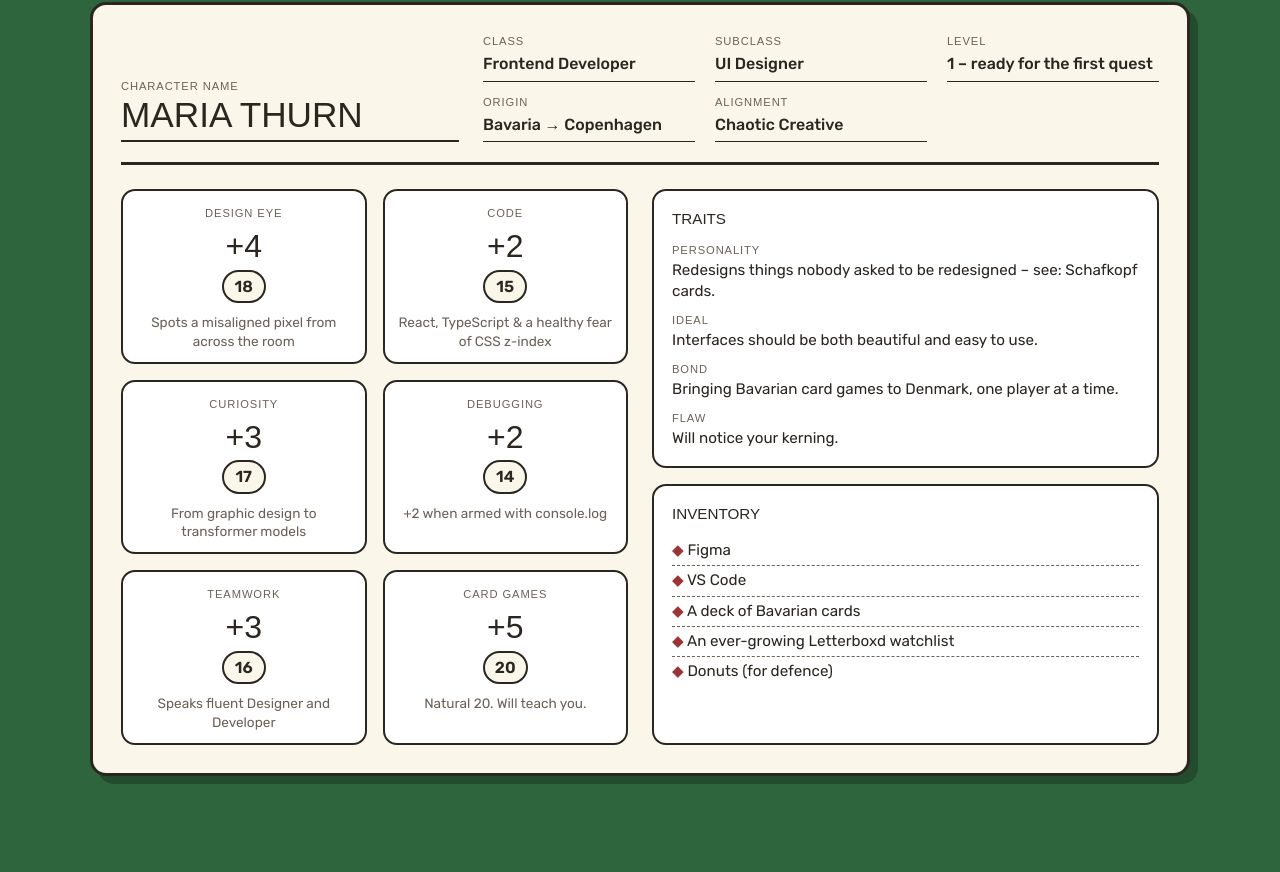
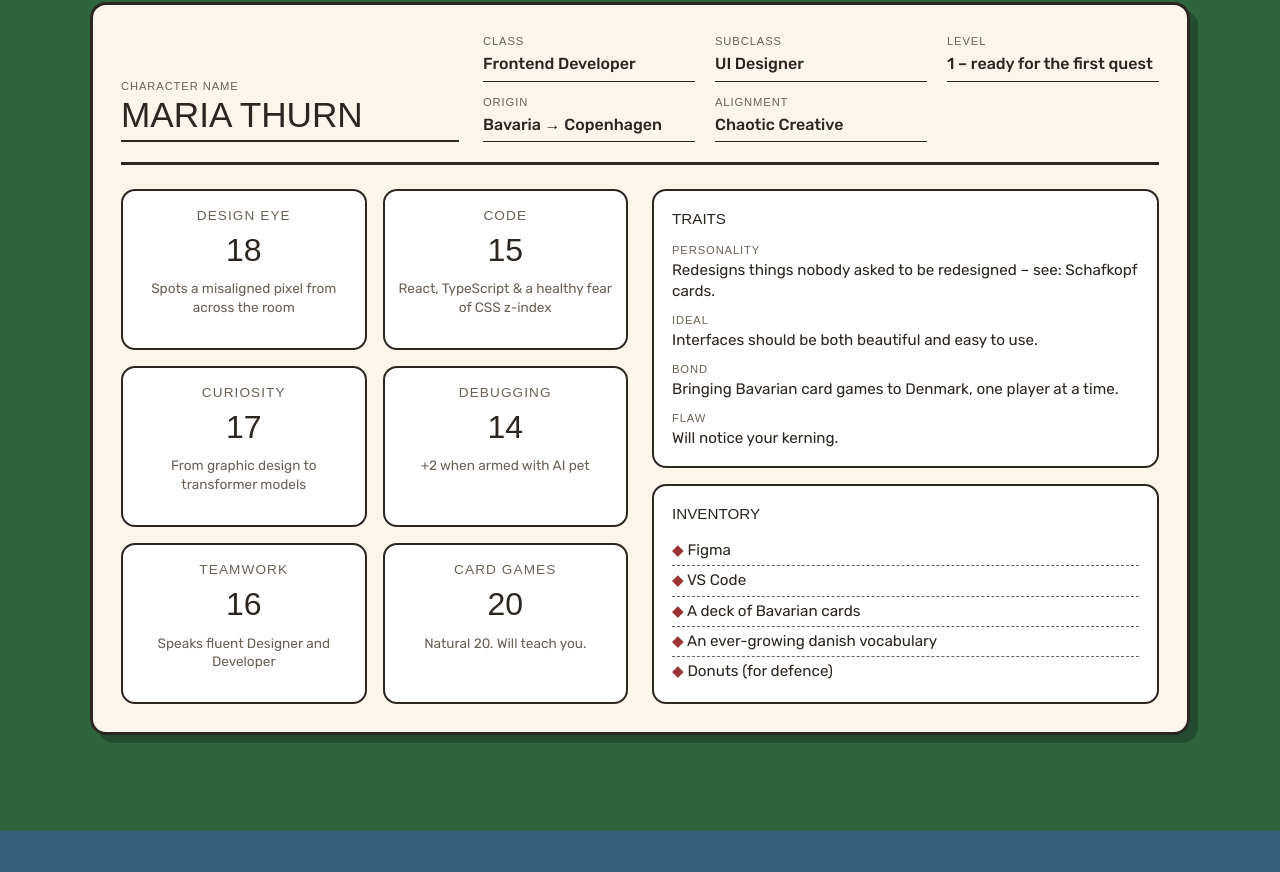
Before and after one commit to mariathurn/portfolio-website, a React (Vite) app: page / in a window 1280 px wide. Shown: the part 573-1445 px from the top of the page. Built offline with nearby package versions, Linux system fonts and the light colour scheme; a web font is replaced by a local one.

Commit message:
Show only ability scores in the character sheet, enlarge ability names
Co-Authored-By: Claude Opus 5.5 <noreply@anthropic.com>

```diff
--- a/src/components/CharacterSheet.tsx
+++ b/src/components/CharacterSheet.tsx
@@ -13,7 +13,7 @@ const abilities = [
     { name: 'Design Eye', score: 18, note: 'Spots a misaligned pixel from across the room' },
     { name: 'Code', score: 15, note: 'React, TypeScript & a healthy fear of CSS z-index' },
     { name: 'Curiosity', score: 17, note: 'From graphic design to transformer models' },
-    { name: 'Debugging', score: 14, note: '+2 when armed with console.log' },
+    { name: 'Debugging', score: 14, note: '+2 when armed with AI pet' },
     { name: 'Teamwork', score: 16, note: 'Speaks fluent Designer and Developer' },
     { name: 'Card Games', score: 20, note: 'Natural 20. Will teach you.' },
 ];
@@ -25,13 +25,7 @@ const traits = [
     { label: 'Flaw', text: 'Will notice your kerning.' },
 ];
 
-const inventory = ['Figma', 'VS Code', 'A deck of Bavarian cards', 'An ever-growing Letterboxd watchlist', 'Donuts (for defence)'];
-
-// D&D ability modifier: (score - 10) / 2, rounded down
-const modifier = (score: number) => {
-    const mod = Math.floor((score - 10) / 2);
-    return mod >= 0 ? `+${mod}` : `${mod}`;
-};
+const inventory = ['Figma', 'VS Code', 'A deck of Bavarian cards', 'An ever-growing danish vocabulary', 'Donuts (for defence)'];
 
 function CharacterSheet() {
     return (
@@ -55,8 +49,7 @@ function CharacterSheet() {
                 <div className="sheet-abilities" role="group" aria-label="Ability scores">
                     {abilities.map((ability) => (
                         <div key={ability.name} className="ability">
-                            <span className="sheet-label">{ability.name}</span>
-                            <span className="ability-modifier">{modifier(ability.score)}</span>
+                            <span className="sheet-label ability-name">{ability.name}</span>
                             <span className="ability-score">{ability.score}</span>
                             <p className="ability-note">{ability.note}</p>
                         </div>
--- a/src/styles/CharacterSheet.css
+++ b/src/styles/CharacterSheet.css
@@ -95,21 +95,15 @@
     transform: rotate(-1.5deg) scale(1.03);
 }
 
-.ability-modifier {
+.ability-name {
+    font-size: 0.85rem;
+}
+
+.ability-score {
     font-family: var(--font-display);
     font-size: 2rem;
     line-height: 1.2;
     margin-top: 4px;
-}
-
-.ability-score {
-    min-width: 44px;
-    padding: 2px 10px;
-    margin-top: 4px;
-    border: 2px solid var(--sheet-line);
-    border-radius: 999px;
-    font-weight: 600;
-    background-color: var(--sheet-paper);
 }
 
 .ability-note {
```
